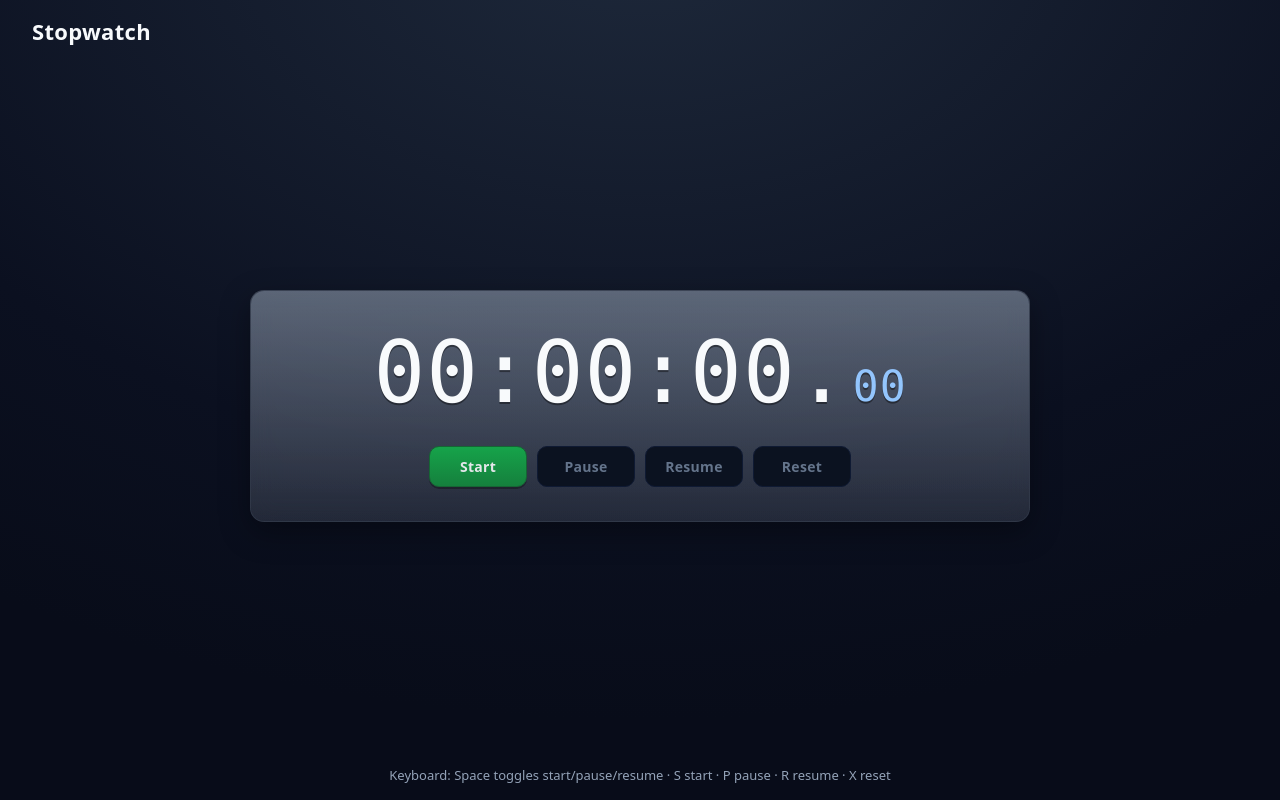
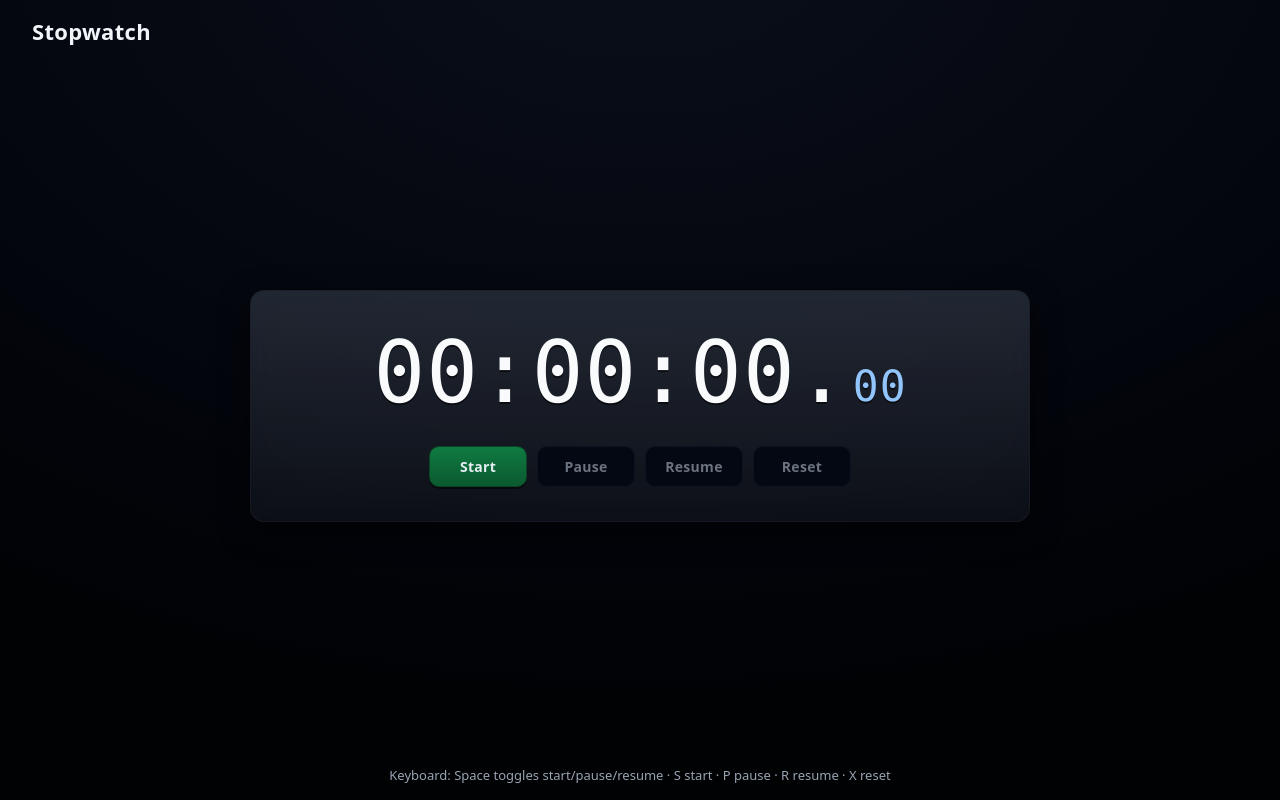
Before and after one commit to siva4real/stopwatch-1760769057, a plain HTML site: page index.html in a window 1280 px wide. Drawn offline with Linux system fonts and the light colour scheme.

Commit message:
Update index.html (Round 2)

```diff
--- a/index.html
+++ b/index.html
@@ -3,22 +3,23 @@
 <head>
   <meta charset="utf-8" />
   <meta name="viewport" content="width=device-width, initial-scale=1" />
+  <meta name="color-scheme" content="dark">
   <title>Simple Stopwatch</title>
   <meta name="description" content="A minimal, accurate, bug-free stopwatch. Start, pause, resume, reset. No dependencies." />
   <style>
     :root {
-      --bg: #0f172a;         /* slate-900 */
-      --panel: #111827;      /* gray-900 */
-      --text: #e5e7eb;       /* gray-200 */
-      --muted: #94a3b8;      /* slate-400 */
+      --bg: #02040a;         /* ultra-dark base */
+      --panel: #070b13;      /* ultra-dark panel */
+      --text: #e6edf3;       /* high-contrast text */
+      --muted: #9aa4b2;      /* subtle muted text */
       --accent: #22c55e;     /* green-500 */
       --accent-2: #3b82f6;   /* blue-500 */
       --warn: #f59e0b;       /* amber-500 */
       --danger: #ef4444;     /* red-500 */
-      --btn-bg: #1f2937;     /* gray-800 */
-      --btn-bg-disabled: #0b1220;
-      --btn-border: #374151; /* gray-700 */
-      --shadow: 0 10px 30px rgba(0,0,0,0.35);
+      --btn-bg: #0b1220;     /* ultra-dark button */
+      --btn-bg-disabled: #040812;
+      --btn-border: #0f172a; /* deep slate border */
+      --shadow: 0 10px 30px rgba(0,0,0,0.6);
       --radius: 14px;
       --font: ui-sans-serif, system-ui, -apple-system, Segoe UI, Roboto, Ubuntu, Cantarell, Noto Sans, Helvetica Neue, Arial, "Apple Color Emoji", "Segoe UI Emoji";
       --mono: ui-monospace, SFMono-Regular, Menlo, Monaco, Consolas, "Liberation Mono", "Courier New", monospace;
@@ -29,7 +30,7 @@
     html, body {
       height: 100%;
       margin: 0;
-      background: radial-gradient(1200px 800px at 50% -10%, #1e293b, #0b1020 70%, #080c19 100%);
+      background: radial-gradient(1200px 800px at 50% -10%, #0a0f1a, #03050c 70%, #000204 100%);
       color: var(--text);
       font-family: var(--font);
       -webkit-font-smoothing: antialiased;
@@ -55,7 +56,7 @@
     .title {
       font-weight: 700;
       letter-spacing: 0.3px;
-      color: #f8fafc;
+      color: #f1f5f9;
       font-size: clamp(18px, 2.5vw, 22px);
     }
 
@@ -63,8 +64,8 @@
       display: none;
       gap: 8px;
       align-items: center;
-      background: rgba(255,255,255,0.04);
-      border: 1px solid rgba(148,163,184,0.25);
+      background: rgba(255,255,255,0.03);
+      border: 1px solid rgba(100,116,139,0.22);
       padding: 6px 10px;
       border-radius: 999px;
       color: var(--muted);
@@ -100,10 +101,10 @@
 
     .card {
       width: min(780px, 96vw);
-      background: linear-gradient(180deg, rgba(255,255,255,0.06), rgba(255,255,255,0.02)) border-box,
-                  linear-gradient(180deg, rgba(148,163,184,0.5), rgba(148,163,184,0.15)) padding-box;
+      background: linear-gradient(180deg, rgba(255,255,255,0.025), rgba(255,255,255,0.01)) border-box,
+                  linear-gradient(180deg, rgba(100,116,139,0.25), rgba(100,116,139,0.08)) padding-box;
       backdrop-filter: blur(12px);
-      border: 1px solid rgba(148,163,184,0.25);
+      border: 1px solid rgba(100,116,139,0.18);
       border-radius: var(--radius);
       box-shadow: var(--shadow);
       padding: clamp(20px, 4vw, 34px);
@@ -116,7 +117,7 @@
       letter-spacing: 1px;
       user-select: none;
       color: #f8fafc;
-      text-shadow: 0 2px 0 rgba(0,0,0,0.4);
+      text-shadow: 0 2px 0 rgba(0,0,0,0.55);
       line-height: 1.1;
       font-size: clamp(40px, 9vw, 86px);
     }
@@ -147,25 +148,25 @@
       letter-spacing: 0.3px;
       cursor: pointer;
       transition: transform .06s ease, background .15s ease, border-color .15s ease, box-shadow .15s ease;
-      box-shadow: 0 2px 0 rgba(0,0,0,0.3);
+      box-shadow: 0 2px 0 rgba(0,0,0,0.5);
       min-width: 98px;
     }
-    button:hover { background: #263242; }
+    button:hover { background: #0f182a; }
     button:active { transform: translateY(1px); }
     button:focus-visible { outline: 2px solid #60a5fa; outline-offset: 2px; }
 
-    button.primary { background: linear-gradient(180deg, #16a34a, #15803d); border-color: #166534; }
-    button.primary:hover { background: linear-gradient(180deg, #22c55e, #16a34a); }
-    button.warn { background: linear-gradient(180deg, #f59e0b, #d97706); border-color: #b45309; }
-    button.warn:hover { background: linear-gradient(180deg, #fbbf24, #f59e0b); }
-    button.danger { background: linear-gradient(180deg, #ef4444, #b91c1c); border-color: #991b1b; }
-    button.danger:hover { background: linear-gradient(180deg, #f87171, #dc2626); }
+    button.primary { background: linear-gradient(180deg, #0f7a41, #0b5a30); border-color: #0a4424; }
+    button.primary:hover { background: linear-gradient(180deg, #15934f, #0f7a41); }
+    button.warn { background: linear-gradient(180deg, #b46e07, #8f5505); border-color: #6e4004; }
+    button.warn:hover { background: linear-gradient(180deg, #d2870a, #b46e07); }
+    button.danger { background: linear-gradient(180deg, #b22424, #7a1414); border-color: #5b0f0f; }
+    button.danger:hover { background: linear-gradient(180deg, #d63434, #a31f1f); }
 
     button:disabled {
       cursor: not-allowed;
       background: var(--btn-bg-disabled);
-      color: #64748b;
-      border-color: #0f1a33;
+      color: #6b7280;
+      border-color: #0b1220;
       box-shadow: none;
       transform: none;
     }
```
